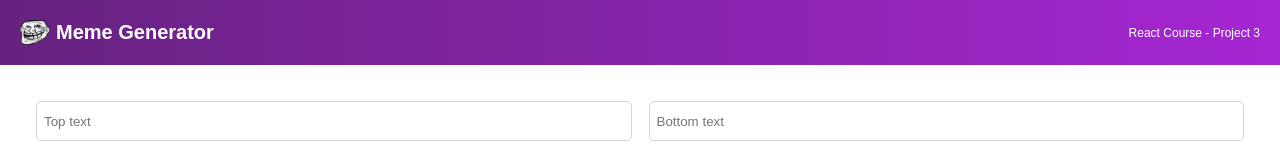
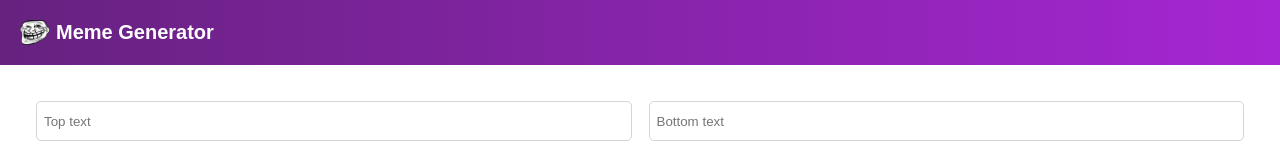
Before and after one commit to overgrownFudge/meme-generator-react, a React (Create React App) app: page / in a window 1280 px wide. Shown: the top 156 px of the page. Built offline with nearby package versions, Linux system fonts and the light colour scheme; no server answers.

Commit message:
updated header component

```diff
--- a/src/components/Header.js
+++ b/src/components/Header.js
@@ -9,7 +9,6 @@ export default function Header() {
                 className="header--image"
             />
             <h2 className="header--title">Meme Generator</h2>
-            <h4 className="header--project">React Course - Project 3</h4>
         </header>
     )
 }
```
